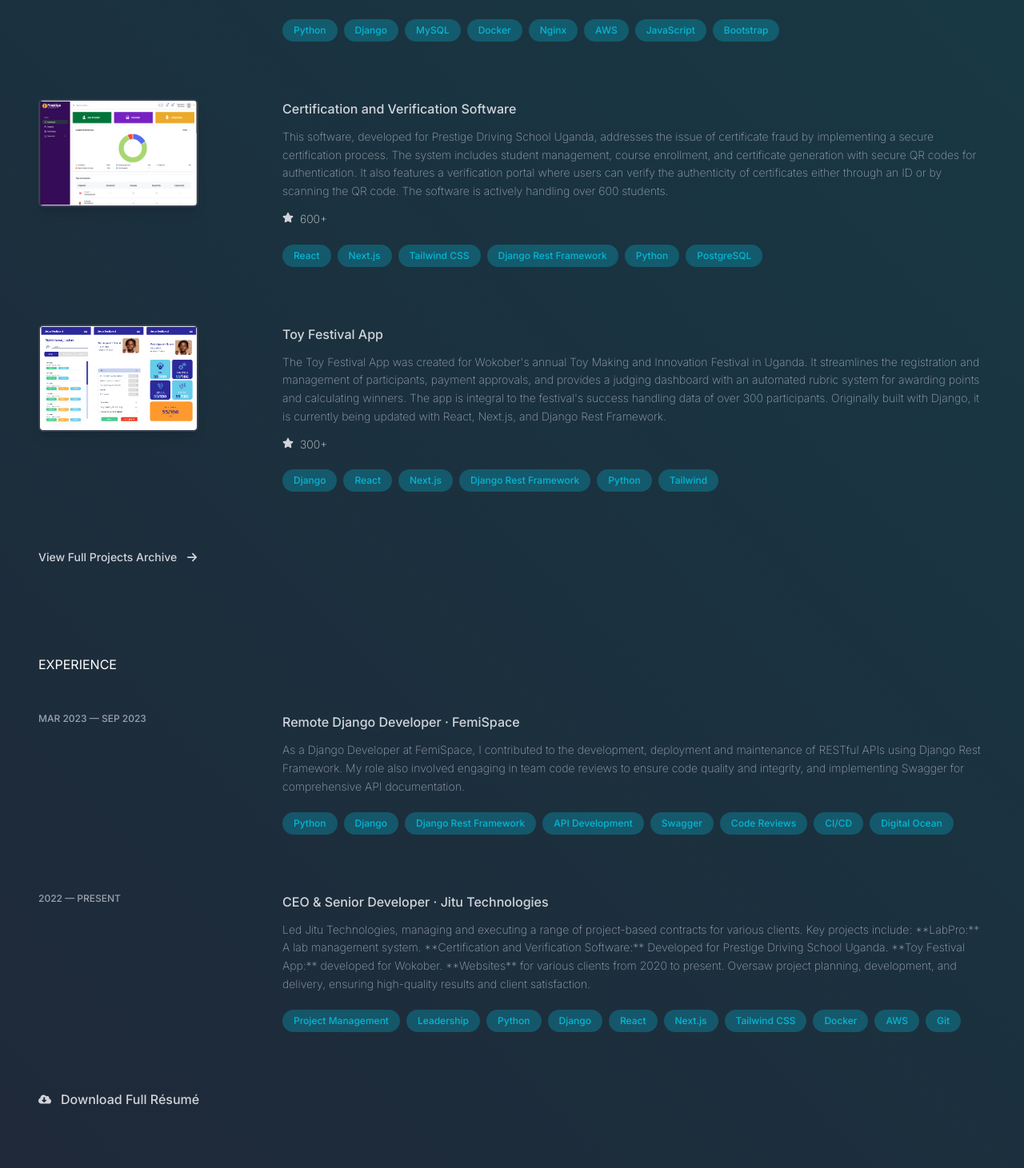
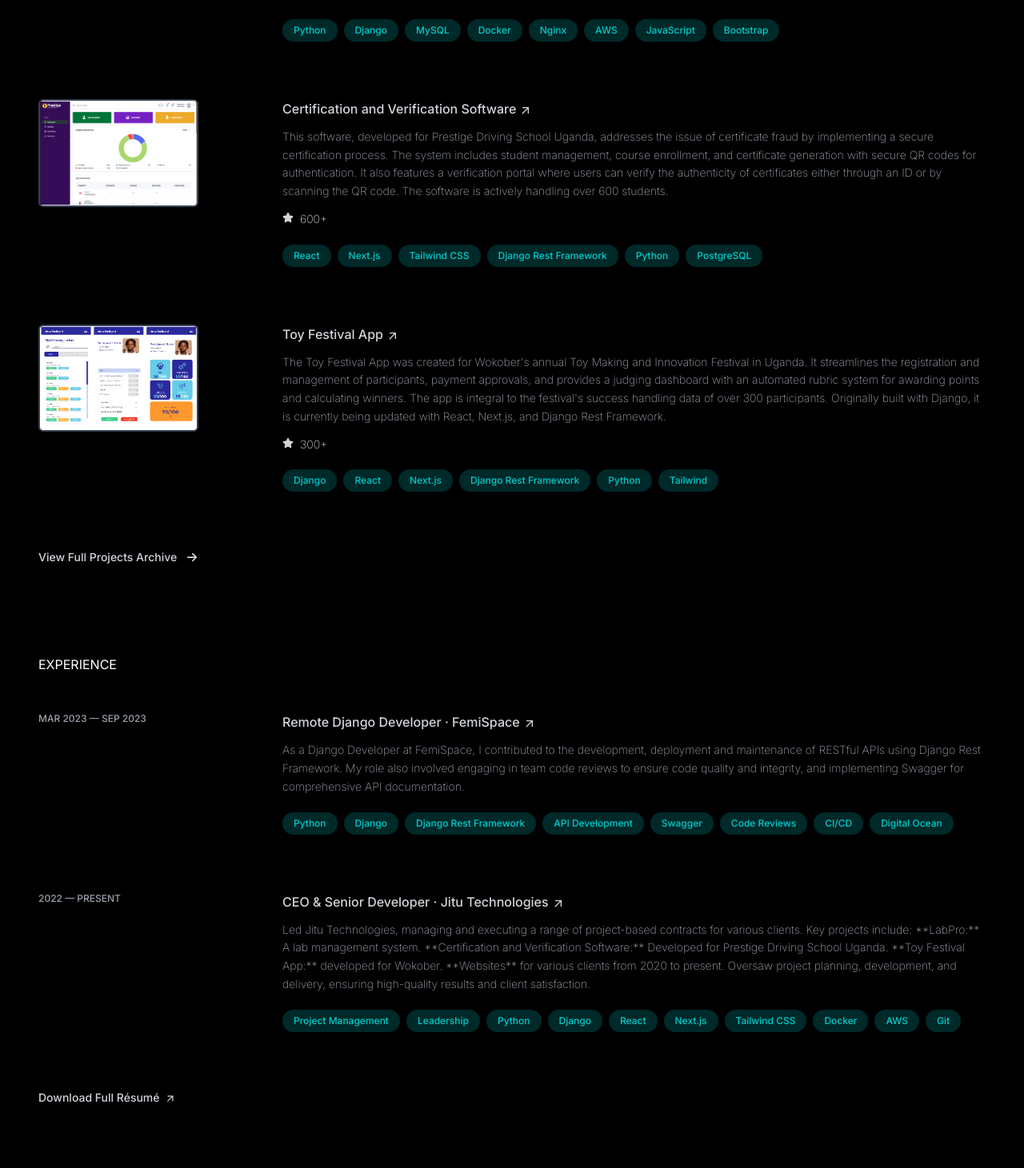
Before and after one commit to enoskyeza/portfolio, a Next.js app: page / in a window 1280 px wide. Shown: the part 1129-2590 px from the top of the page at 80% size. Built offline with nearby package versions, Linux system fonts and the light colour scheme.

Commit message:
modify responsiveness for sm

```diff
--- a/src/app/globals.css
+++ b/src/app/globals.css
@@ -9,8 +9,9 @@
     --teal: 20, 158, 146;
     --coral: 255, 111, 97;
     --dark: 0, 61, 61;
+    --penn-black: 4, 20, 66;
     --gray: 0, 127, 128;
-    --light-green: 209, 214, 70;
+    --light-green: 0, 204, 204;
 
     /* Custom Gradient Background */
     --gradient-background: linear-gradient(225deg, hsla(224, 26%, 17%, 1) 0%, hsla(188, 69%, 21%, 1) 62%, hsla(185, 77%, 22%, 1) 81%, hsla(183, 87%, 23%, 1) 92%, hsla(180, 100%, 25%, 1) 100%);
@@ -62,6 +63,10 @@ body {
       background: var(--dark);
     }
 
+    .text-hover {
+      color:rgb(var(--light-green))
+    }
+
     .section-title {
         @apply uppercase pb-12 text-base
     }
@@ -73,7 +78,7 @@ body {
 
     .about-link {
         @apply font-medium text-gray-300
-        hover:text-yellow-400 hover:cursor-pointer transition-colors duration-300 ease-in-out
+        hover:text-hover hover:cursor-pointer transition-colors duration-300 ease-in-out
     }
 
     /* Experience Section */
@@ -83,7 +88,8 @@ body {
 
     .xp-title {
         @apply font-medium text-gray-300 text-base pb-3
-        hover:text-yellow-400 hover:cursor-pointer transition-colors duration-300 ease-in-out
+        w-fit flex items-end hover:items-center hover:gap-0.5
+        hover:text-hover hover:cursor-pointer transition-colors duration-300 ease-in-out
     }
 
     .xp-body {
@@ -91,7 +97,7 @@ body {
     }
 
     .xp-skill {
-        @apply bg-cyan-500/30 rounded-full mb-2 px-3.5 py-1.5 me-2 text-cyan-500 font-medium text-xs w-fit
+        @apply bg-[color:rgba(var(--light-green),0.2)] text-[color:rgb(var(--light-green))] rounded-full mb-2 px-3.5 py-1.5 me-2  font-medium text-xs w-fit
     }
 
     /*  Project Section */
@@ -102,7 +108,7 @@ body {
 
     .xp-link {
         @apply flex gap-3 font-medium w-fit text-sm text-gray-300 pb-3
-        hover:text-yellow-400 hover:cursor-pointer transition-colors duration-300 ease-in-out
+        hover:text-hover hover:cursor-pointer transition-colors duration-300 ease-in-out
     }
 }
 
@@ -116,7 +122,7 @@ body {
     position: absolute;
     width: 500px;
     height: 500px;
-    opacity: 55%;
+    opacity: 60%;
     background: radial-gradient(circle, rgba(0, 127, 128, 0.3), rgba(255, 255, 255, 0.0));
     filter: blur(50px);
     border-radius: 50%;
--- a/src/app/page.tsx
+++ b/src/app/page.tsx
@@ -27,7 +27,7 @@ export default function Home() {
     }, []);
 
     return (
-        <main className="bg-gradient-custom flex min-h-screen flex-col p-12">
+        <main className="bg-custom flex min-h-screen flex-col p-12">
             <div className="mouse-glow"></div>
             <Hero />
             <About />
--- a/src/components/experience.tsx
+++ b/src/components/experience.tsx
@@ -1,18 +1,22 @@
 import React from "react";
 import {experiences} from "@/components/data";
 import {FaCloudDownloadAlt} from "react-icons/fa";
+import {MdOutlineArrowOutward} from "react-icons/md";
 
 const Experience = () => {
     return (
         <section className="section-padding" id="experience-section">
             <h2 className="section-title">Experience</h2>
             {experiences.map((exp) => (
-                <div key={exp.id} className="flex gap-3 pb-16">
-                    <div className="w-1/4">
+                <div key={exp.id} className="sm:flex gap-3 pb-16">
+                    <div className="sm:w-1/4 mb-3 sm:mb-0">
                         <p className="xp-date"> {exp.start} — {exp.end} </p>
                     </div>
-                    <div className='w-3/4'>
-                        <h4 className="xp-title">{exp.position} · {exp.company}</h4>
+                    <div className='sm:w-3/4'>
+                        <h4 className="xp-title">
+                            {exp.position} · {exp.company}
+                            <MdOutlineArrowOutward  className="mb-0.5 ms-1"/>
+                        </h4>
                         <p className="xp-body">
                             {exp.responsibility}
                         </p>
@@ -25,9 +29,9 @@ const Experience = () => {
                     </div>
                 </div>
             ))}
-            <h4 className="xp-title flex gap-3 items-center">
-                <FaCloudDownloadAlt/>
+            <h4 className="xp-link flex items-end hover:items-start hover:gap-3.5">
                 Download Full Résumé
+                <MdOutlineArrowOutward  className="mb-0.5 -ms-1.5"/>
             </h4>
         </section>
     )
--- a/src/components/project.tsx
+++ b/src/components/project.tsx
@@ -2,6 +2,7 @@ import React from "react";
 import { projects } from "@/components/data";
 import { FaArrowRight } from "react-icons/fa6";
 import { FaStar } from "react-icons/fa";
+import { MdOutlineArrowOutward } from "react-icons/md";
 import Image from "next/image";
 
 const Project = () => {
@@ -9,18 +10,12 @@ const Project = () => {
         <section className="section-padding" id="project-section">
             <h2 className="section-title">Projects</h2>
             {projects.map((item) => (
-                <div key={item.id} className="flex gap-3 pb-16">
-                    <div className="w-1/4">
-                        <Image
-                            src={item.img_url}
-                            alt={item.name}
-                            width={200}
-                            height={200}
-                            className="project-img"
-                        />
-                    </div>
-                    <div className='w-3/4'>
-                        <h4 className="xp-title">{item.name}</h4>
+                <div key={item.id} className="sm:flex gap-3 pb-16">
+                    <div className='order-last sm:w-3/4'>
+                        <h4 className="xp-title">
+                            {item.name}
+                            <MdOutlineArrowOutward  className="mb-0.5 ms-1"/>
+                        </h4>
                         <p className="xp-body">
                             {item.description}
                         </p>
@@ -41,6 +36,15 @@ const Project = () => {
                             }
                         </div>
                     </div>
+                    <div className="mt-3 sm:mt-0 sm:w-1/4">
+                        <Image
+                            src={item.img_url}
+                            alt={item.name}
+                            width={200}
+                            height={200}
+                            className="project-img"
+                        />
+                    </div>
                 </div>
             ))}
             <h4 className="xp-link items-center hover:gap-5">
```
